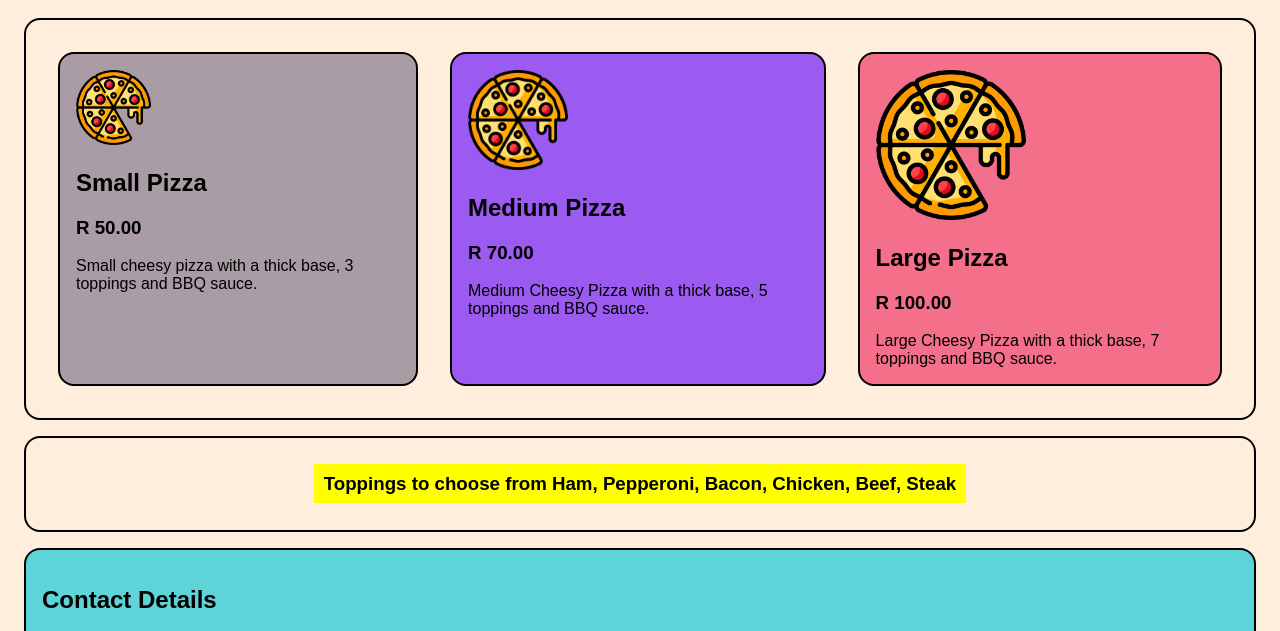
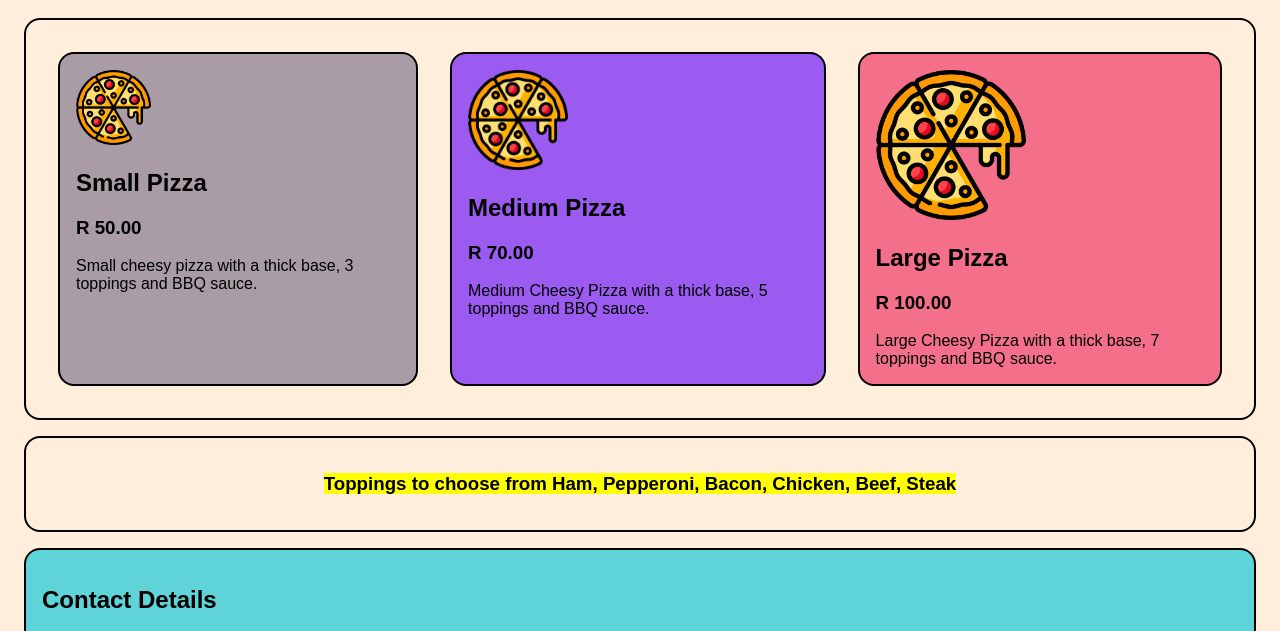
Before and after one commit to HopeLotriet/Perfect-Pizza, a plain HTML site: page index.html in a window 1280 px wide. Shown: the part 151-782 px from the top of the page. Drawn offline with Linux system fonts and the light colour scheme.

```diff
--- a/styles.css
+++ b/styles.css
@@ -44,8 +44,8 @@ border-radius: 1em;
     padding: 1em;
     margin: 1em;
     border-radius: 1em;
+    }
 
-}
 .footer{
     background-color: rgb(94, 212, 216);
     border: 2px solid;
@@ -56,8 +56,8 @@ border-radius: 1em;
     .special{
         background-color: yellow;
         border: 1px;
-        padding: 0.5em;
-        margin: 1em;
+        padding: 0em;
+        margin: 0em;
     }
 @media (min-width: 760px) {
     body {background-color: burlywood;}
```
